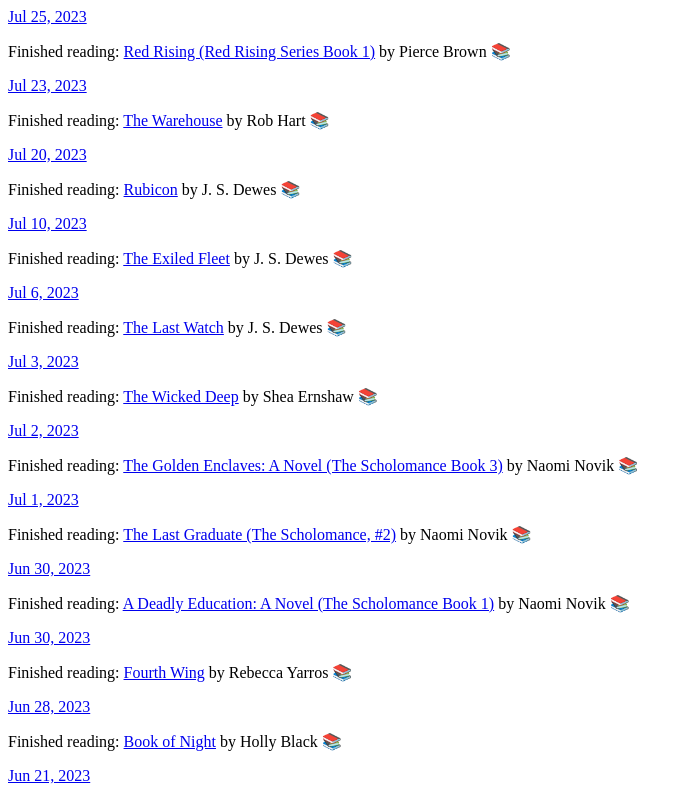
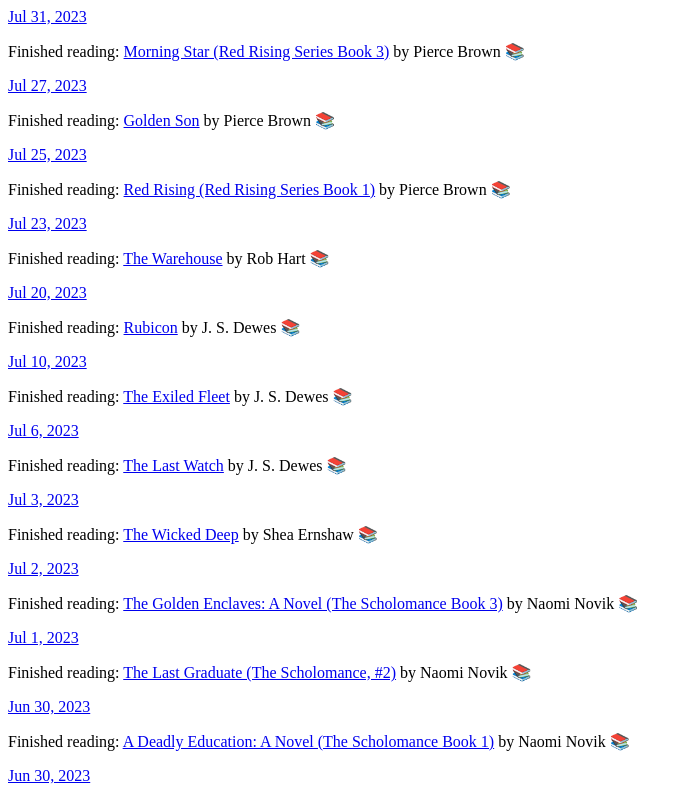
Before and after one commit to oceandruid/microblog, a plain HTML site: page index.html in a window 1280 px wide. Shown: the top 798 px of the page, without its empty margins (0-692 px from the left). Drawn offline with Linux system fonts and the light colour scheme.

Commit message:
Archiving from Micro.blog.

```diff
--- a/index.html
+++ b/index.html
@@ -21,6 +21,28 @@
 <div class="h-feed">
 
 
+
+	  <div class="h-entry">
+
+
+		<a href="https://mrt.im/2023/07/31/finished-reading-morning.html" class="u-url"><time class="dt-published" datetime="2023-07-31 22:12:36 -0400">Jul 31, 2023</time></a>
+
+		<div class="e-content">
+			 <p>Finished reading: <a href="https://micro.blog/books/9780345539854">Morning Star (Red Rising Series Book 3)</a> by Pierce Brown 📚</p>
+
+		</div>
+	  </div>
+
+	  <div class="h-entry">
+
+
+		<a href="https://mrt.im/2023/07/27/finished-reading-golden.html" class="u-url"><time class="dt-published" datetime="2023-07-27 23:09:48 -0400">Jul 27, 2023</time></a>
+
+		<div class="e-content">
+			 <p>Finished reading: <a href="https://micro.blog/books/9780345539830">Golden Son</a> by Pierce Brown 📚</p>
+
+		</div>
+	  </div>
 
 	  <div class="h-entry">
 
@@ -271,17 +293,6 @@
 
 		<div class="e-content">
 			 <p>Finished reading: <a href="https://micro.blog/books/9781785868177">Rivers of London Volume 6: Water Weed</a> by Ben Aaronovitch 📚</p>
-
-		</div>
-	  </div>
-
-	  <div class="h-entry">
-
-
-		<a href="https://mrt.im/2023/03/27/finished-reading-rivers.html" class="u-url"><time class="dt-published" datetime="2023-03-27 14:00:00 -0400">Mar 27, 2023</time></a>
-
-		<div class="e-content">
-			 <p>Finished reading: <a href="https://micro.blog/books/9781785865466">Rivers Of London Vol. 7: Action at a Distance (Graphic Novel)</a> by Ben Aaronovitch 📚</p>
 
 		</div>
 	  </div>
```
